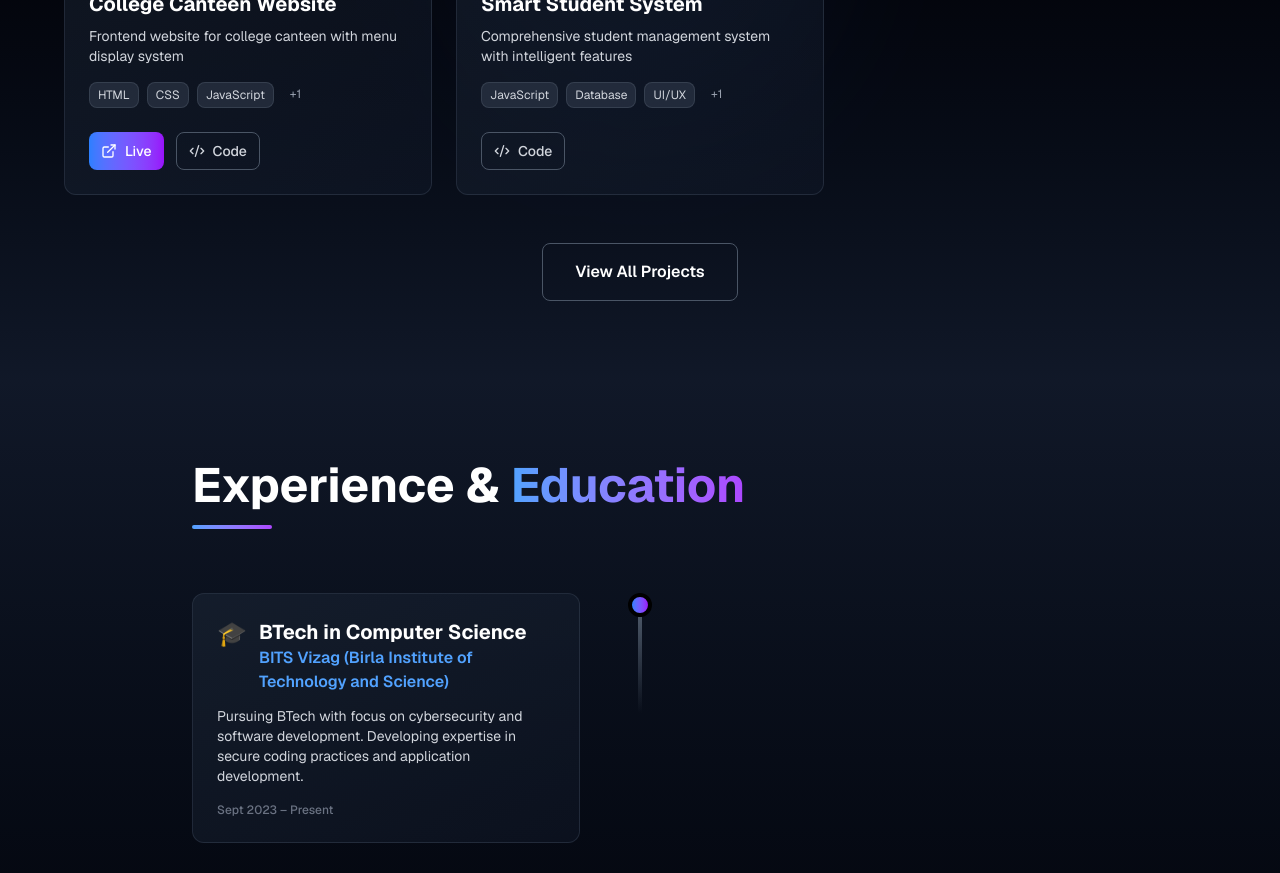
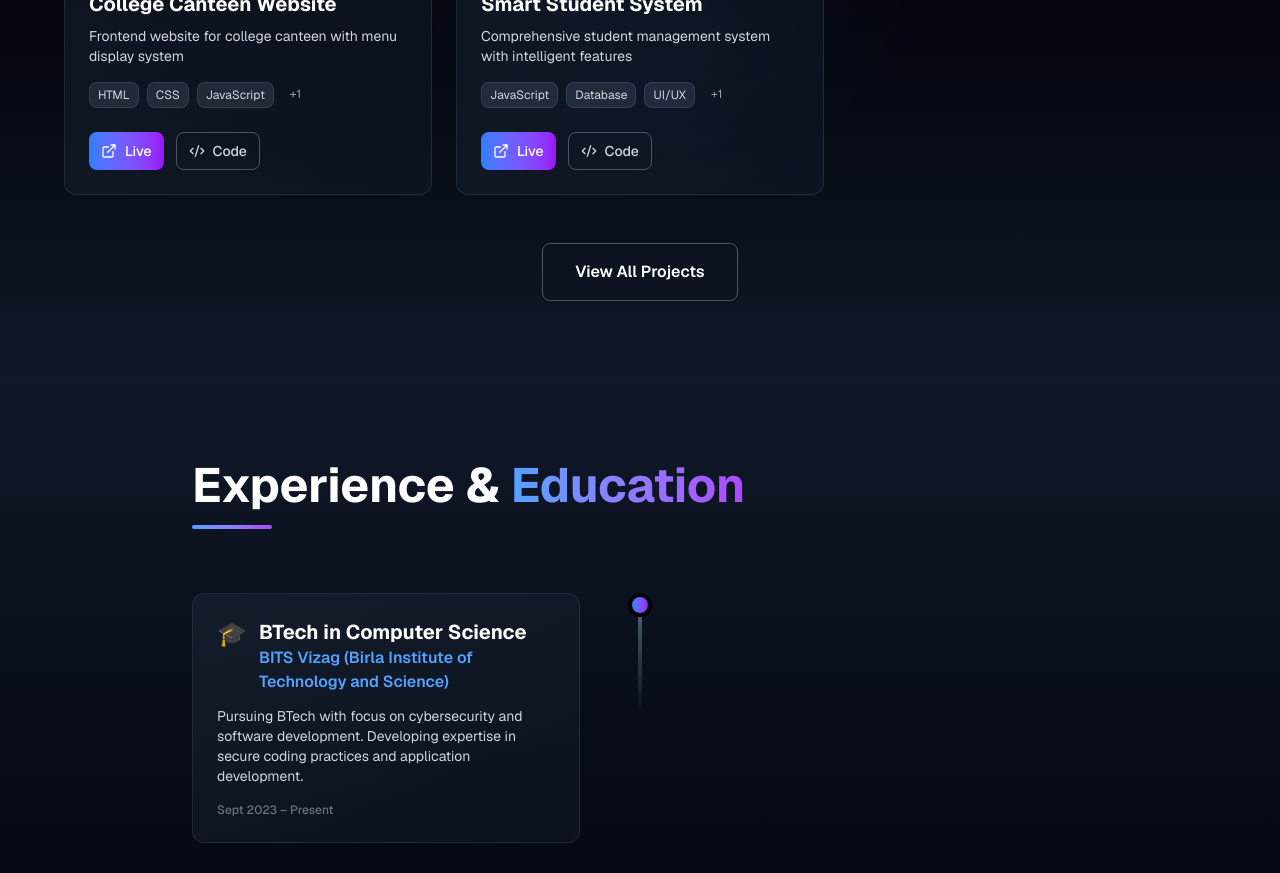
Before and after one commit to sumithkumarsingh2626/portfolio, a Next.js app: page / in a window 1280 px wide. Shown: the part 3240-4113 px from the top of the page. Built offline with nearby package versions, Linux system fonts and the light colour scheme.

Commit message:
Add Smart Student System live link

```diff
--- a/src/data/projects.ts
+++ b/src/data/projects.ts
@@ -32,6 +32,7 @@ export const projects: Project[] = [
     category: 'web',
     technologies: ['JavaScript', 'Database', 'UI/UX', 'System Design'],
     image: 'https://images.unsplash.com/photo-1517694712202-14dd9538aa97?w=500&h=300&fit=crop',
+    liveUrl: 'https://smart-student-system.vercel.app/login',
     githubUrl: 'https://github.com/sumithkumarsingh2626/smart-student-system',
     featured: true,
   },
```
